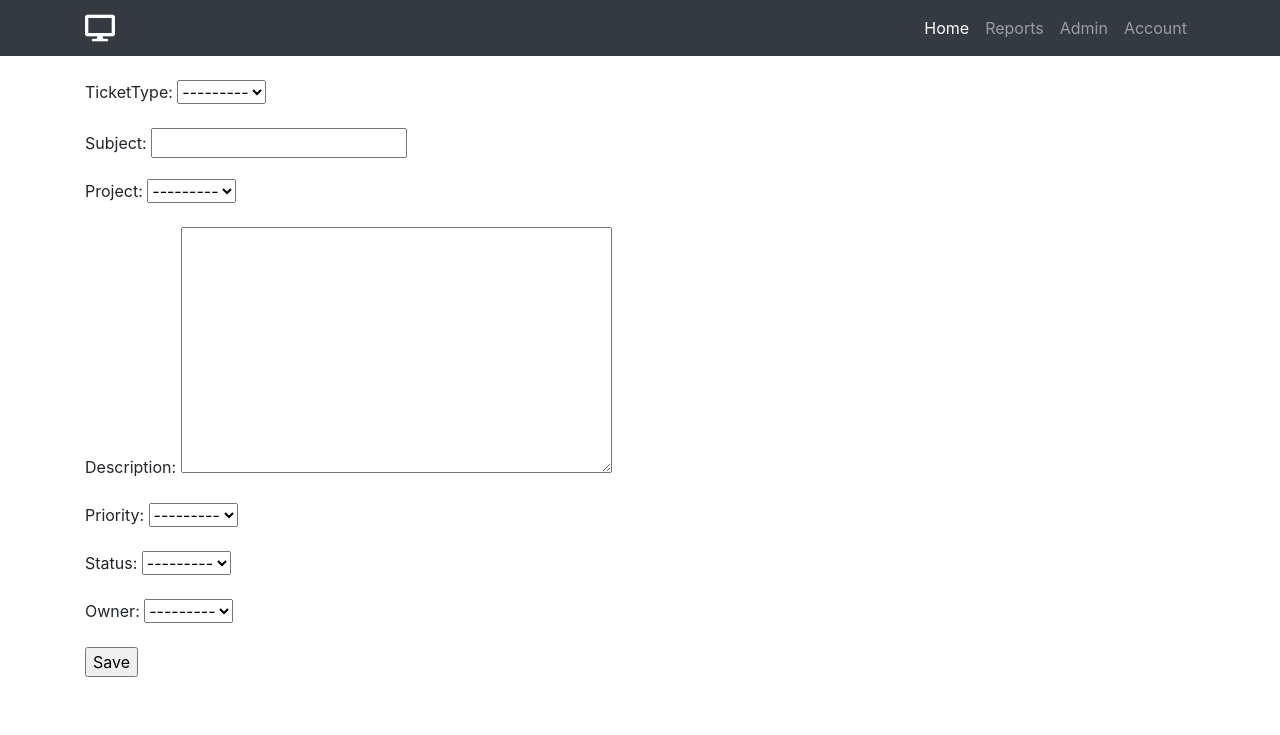
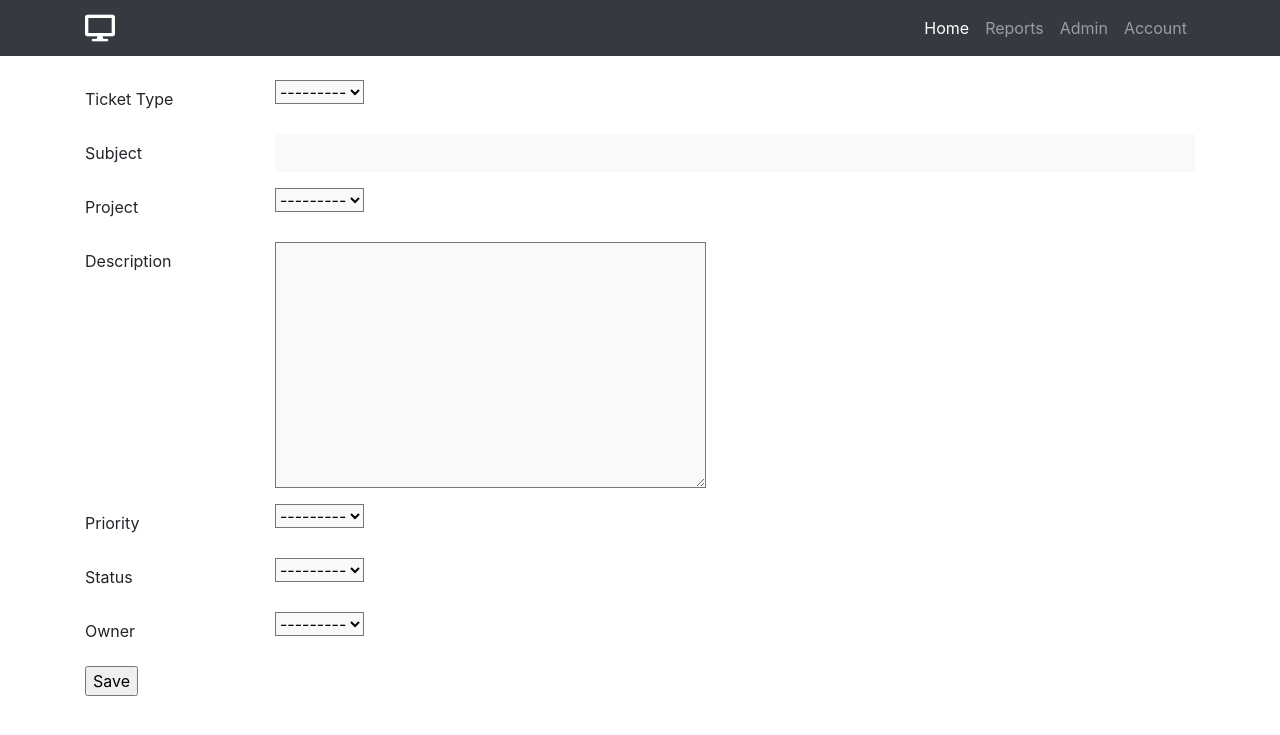
Before and after one commit to jgrugru/grewtix, a Django app: template ttsystem/tickets/templates/tickets/ticket_create.html in a window 1280 px wide. Shown: the top 735 px of the page. Run offline with Django 3.2, Linux system fonts and the light colour scheme; the template is opened without the code that fills it: values that come from a table or form of the project are taken from there, others are empty; some libraries are stand-ins or nearby versions.

Commit message:
added hidden field for creator and updated forms/gui/widgets

```diff
--- a/ttsystem/tickets/forms.py
+++ b/ttsystem/tickets/forms.py
@@ -8,7 +8,8 @@ class TicketForm(forms.ModelForm):
 
         widgets = {
         #     'subject' : forms.TextInput(attrs={"class": "form-control-plaintext bg-light"})
-            'description': forms.Textarea()
+            'description': forms.Textarea(),
+            'creator': forms.HiddenInput(),
         }
 
         fields = [
@@ -18,7 +19,6 @@ class TicketForm(forms.ModelForm):
             'description',
             'priority',
             'status',
-        #     'creation_date',
-        #     'creator',
+            'creator',
             'owner',
         ]
--- a/ttsystem/tickets/templates/tickets/detail.html
+++ b/ttsystem/tickets/templates/tickets/detail.html
@@ -67,7 +67,7 @@
         <label class="col-sm-2 col-form-label">Creator</label>
         <div class="col-sm-10">
             <input type="text" readonly class="form-control-plaintext bg-light" value="{{ ticket.creator }}">
-            {% comment %} {{form.createor}} {% endcomment %}
+            {% comment %} {{form.creator}} {% endcomment %}
         </div>
     </div>
     <div class="form-group row">
@@ -77,5 +77,6 @@
             {% render_field form.owner class="form-control-dropdown bg-light" %}
         </div>
     </div>
+
     </form>
 </div>
--- a/ttsystem/tickets/templates/tickets/ticket_create.html
+++ b/ttsystem/tickets/templates/tickets/ticket_create.html
@@ -1,13 +1,4 @@
-{% comment %} <link rel="stylesheet" href="https://stackpath.bootstrapcdn.com/bootstrap/4.5.2/css/bootstrap.min.css">
-
-<div class="jumbotron">
-    <h1>Create a Ticket</h1>
-</div> {% endcomment %}
-
- {% include 'tickets/header.html' %}
-
-
-<div class="container">
+{% comment %} <div class="container">
     <div class="form-group">
         {% block content %}
             <form method='POST'> {% csrf_token %}
@@ -16,4 +7,59 @@
             </form>
         {% endblock %}
     </div>
+</div> {% endcomment %}
+
+{% include 'tickets/header.html' %}
+
+{% load widget_tweaks %}
+
+<div class="container">
+    <form method='POST'> {% csrf_token %}
+        <div class="form-group row">
+            <label class="col-sm-2 col-form-label">Ticket Type</label>
+            <div class="col-sm-10">
+                {% render_field form.ticketType class="form-control-dropdown bg-light" %}
+            </div>
+        </div>
+        <div class="form-group row">
+            <label class="col-sm-2 col-form-label">Subject</label>
+            <div class="col-sm-10">
+                {% render_field form.subject class="form-control-plaintext bg-light" %}
+            </div>
+        </div>
+        <div class="form-group row">
+            <label for="" class="col-sm-2 col-form-label">Project</label>
+            <div class="col-sm-10">
+                {% render_field form.project class="form-control-dropdown bg-light" %}
+            </div>
+        </div>
+        <div class="form-group row">
+            <label class="col-sm-2 col-form-label">Description</label>
+            <div class="col-sm-10">
+                {% render_field form.description class="form-control-textarea bg-light" %}
+            </div>
+        </div>
+        <div class="form-group row">
+            <label class="col-sm-2 col-form-label">Priority</label>
+            <div class="col-sm-10">
+                {% render_field form.priority class="form-control-dropdown bg-light" %}
+            </div>
+        </div>
+        <div class="form-group row">
+            <label class="col-sm-2 col-form-label">Status</label>
+            <div class="col-sm-10">
+                {% render_field form.status class="form-control-dropdown bg-light" %}
+            </div>
+        </div>
+
+        {% render_field form.creator value=user.id %}
+
+        <div class="form-group row">
+            <label class="col-sm-2 col-form-label">Owner</label>
+            <div class="col-sm-10">
+                {% render_field form.owner class="form-control-dropdown bg-light" %}
+            </div>
+        </div>
+         <input type='submit' value='Save'/>
+    </form>
 </div>
--- a/ttsystem/tickets/views.py
+++ b/ttsystem/tickets/views.py
@@ -3,6 +3,8 @@ from django.http import HttpResponse
 from django.template import loader
 from django.views import generic
 from django.urls import reverse
+from django.contrib.auth.models import User
+
 
 from .forms import TicketForm
 from .models import Ticket
@@ -39,4 +41,5 @@ def ticket_create_view(request):
         form.save()
         form = TicketForm()
 
-    return render(request, 'tickets/ticket_create.html', {'form': form})
+    user = get_object_or_404(User, pk=1)
+    return render(request, 'tickets/ticket_create.html', {'form': form, 'user': user})
```
Also changed, not shown: ttsystem/tickets/templates/tickets/index.html (+1 -8 lines), README.md.
